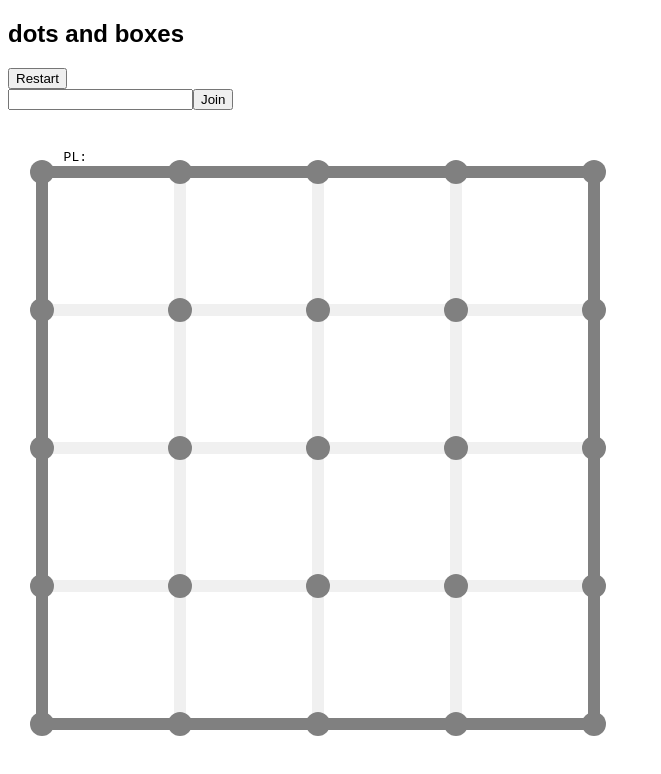
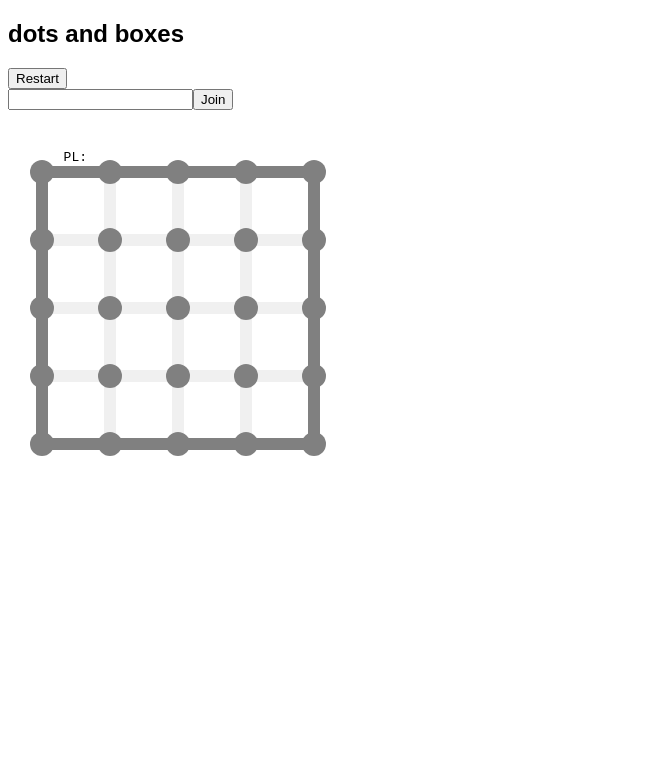
Before and after one commit to krizzdewizz/dots-and-boxes, an Angular app in the folder dots-and-boxes/: page /design in a window 1280 px wide. Shown: the top 774 px of the page, without its empty margins (0-661 px from the left). Built offline with nearby package versions, Linux system fonts and the light colour scheme; no server answers.

Commit message:
css vars

```diff
--- a/dots-and-boxes/src/app/board/board.component.html
+++ b/dots-and-boxes/src/app/board/board.component.html
@@ -11,7 +11,7 @@
         [class.boundary]="line.boundary"
         [class.player1]="line.owner === 0"
         [class.player2]="line.owner === 1"></div>
-      <span *ngIf="box.owner !== undefined" [class.cross-player1]="box.owner === 0" [class.cross-player2]="box.owner === 1" class="cross">X</span>
+      <span *ngIf="box.owner !== undefined" [class.cross-player1]="box.owner === 0" [class.cross-player2]="box.owner === 1" class="cross"></span>
       <div class="dot"></div>
       <div *ngIf="lastRow" class="dot dot-bottom"></div>
       <div *ngIf="lastBox" class="dot dot-right"></div>
--- a/dots-and-boxes/src/app/board/board.component.scss
+++ b/dots-and-boxes/src/app/board/board.component.scss
@@ -1,5 +1,3 @@
-$box-size: 150px;
-$box-line-size: 12px;
 $player1-color: red;
 $player2-color: blue;
 
@@ -9,22 +7,22 @@ $player2-color: blue;
     width: fit-content;
 
     .dot {
-        width: $box-line-size * 2;
-        height: $box-line-size * 2;
-        border-radius: $box-line-size;
-        top: -$box-line-size / 2;
-        left: -$box-line-size / 2;
+        width: calc(var(--box-line-size) * 2);
+        height: calc(var(--box-line-size) * 2);
+        border-radius: var(--box-line-size);
+        top: calc(-1 * var(--box-line-size) / 2);
+        left: calc(-1 * var(--box-line-size) / 2);
         position: absolute;
         background-color: gray;
         z-index: 1;
     }
 
     .dot-bottom {
-        top: $box-size - ($box-line-size * 1.5);
+        top: calc(var(--box-size) - (var(--box-line-size) * 1.5));
     }
 
     .dot-right {
-        left: $box-size - ($box-line-size * 1.5);
+        left: calc(var(--box-size) - (var(--box-line-size) * 1.5));
     }
 
     &.current-player1 {
@@ -49,14 +47,14 @@ $player2-color: blue;
 
 .row {
     display: flex;
-    height: $box-size;
-    margin-top: -$box-line-size;
+    height: var(--box-size);
+    margin-top: calc(-1 * var(--box-line-size));
 }
 
 .col {
-    width: $box-size;
+    width: var(--box-size);
     position: relative;
-    margin-left: -$box-line-size;
+    margin-left: calc(-1 * var(--box-line-size));
     display: flex;
 }
 
@@ -71,28 +69,44 @@ $player2-color: blue;
 }
 
 .top, .bottom {
-    height: $box-line-size;
-    width: $box-size;
+    height: var(--box-line-size);
+    width: var(--box-size);
  }
 
  .left, .right {
-    height: $box-size;
-    width: $box-line-size;
+    height: var(--box-size);
+    width: var(--box-line-size);
 }
 
 .bottom {
-    top: $box-size - $box-line-size;
+    top: calc(var(--box-size) - var(--box-line-size));
  }
 
  .right {
-    left: $box-size - $box-line-size;
+    left: calc(var(--box-size) - var(--box-line-size));
  }
 
  .cross {
-     font-size: 100px;
-     font-weight: bold;
-     align-self: center;
-     margin-left: 29%;
+    position: absolute;
+    left: calc(var(--box-size) / 2 - (var(--box-line-size) / 2));
+
+    &::before, &::after {
+        display: block;
+        position: absolute;
+        width: var(--box-line-size);
+        height: var(--box-size);
+        background-color: red;
+        content: "";
+        border-radius: var(--box-line-size);
+    }
+
+    &::before {
+       transform: rotate(45deg) scale(0.8);
+    }
+
+    &::after {
+       transform: rotate(-45deg) scale(0.8);
+    }
  }
 
  .boundary {
--- a/dots-and-boxes/src/app/board/board.component.ts
+++ b/dots-and-boxes/src/app/board/board.component.ts
@@ -1,6 +1,7 @@
 import { Component, OnInit, HostBinding, Input, Output, EventEmitter } from '@angular/core';
 import { Board, Box, Line } from '../model/model';
 import { GameService } from '../services/game.service';
+import { DomSanitizer } from '@angular/platform-browser';
 
 @Component({
   selector: 'dab-board',
@@ -25,11 +26,21 @@ export class BoardComponent implements OnInit {
     return !this.gameService.isMyTurn;
   }
 
+  @HostBinding('attr.style') get styleAttr() {
+    // const boxSize = 50;
+    // const boxLineSize = 8;
+    const boxSize = 80;
+    const boxLineSize = 12;
+    // const boxSize = 150;
+    // const boxLineSize = 16;
+    return this.sanitizer.bypassSecurityTrustStyle(`--box-size: ${boxSize}px; --box-line-size: ${boxLineSize}px;`);
+  }
+
   @Input() board: Board;
 
   @Output() clickLine = new EventEmitter();
 
-  constructor(private gameService: GameService) {
+  constructor(private gameService: GameService, private sanitizer: DomSanitizer) {
   }
 
   ngOnInit() {
```
Also changed, not shown: 1 other file (tests, documents, lock files or other folders).
